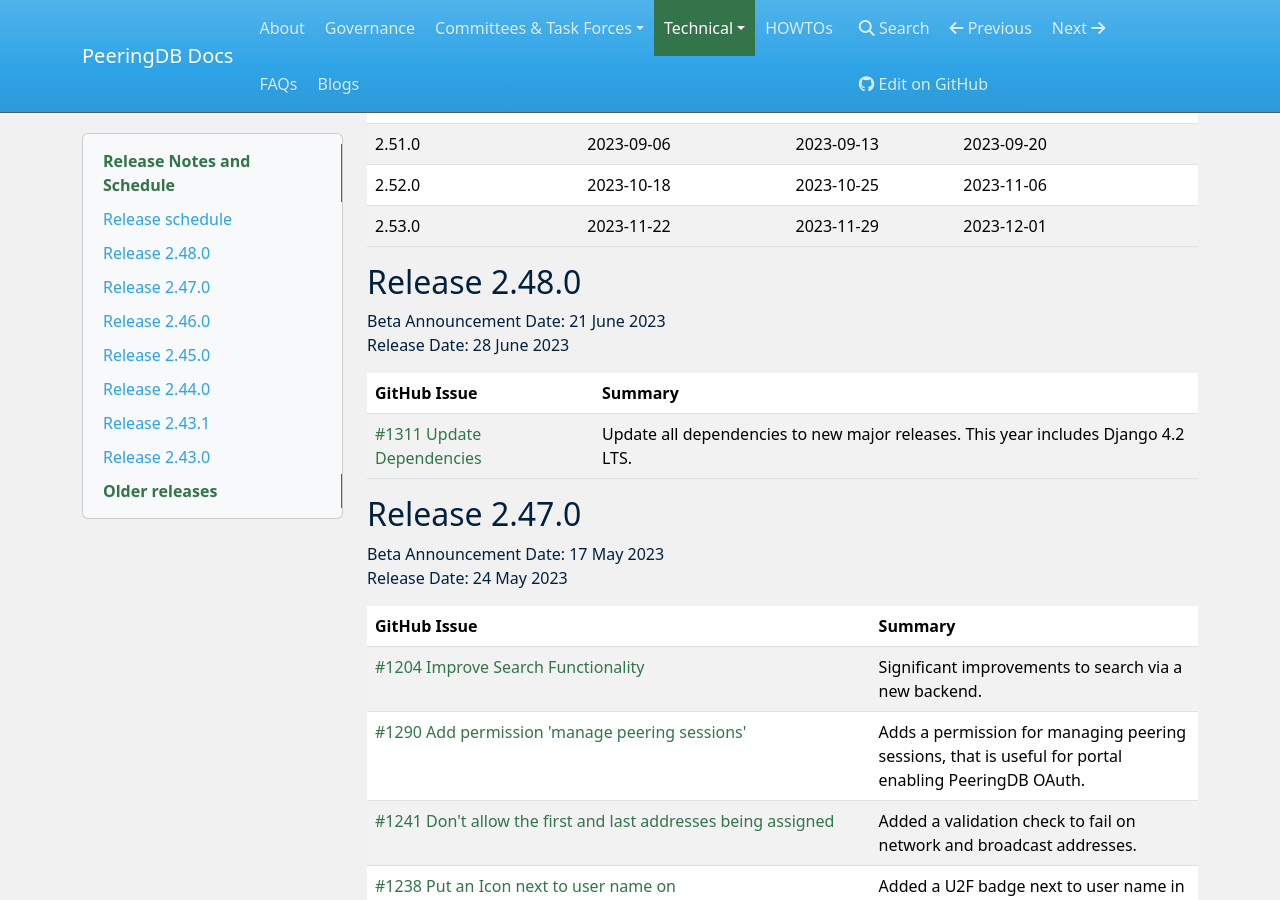
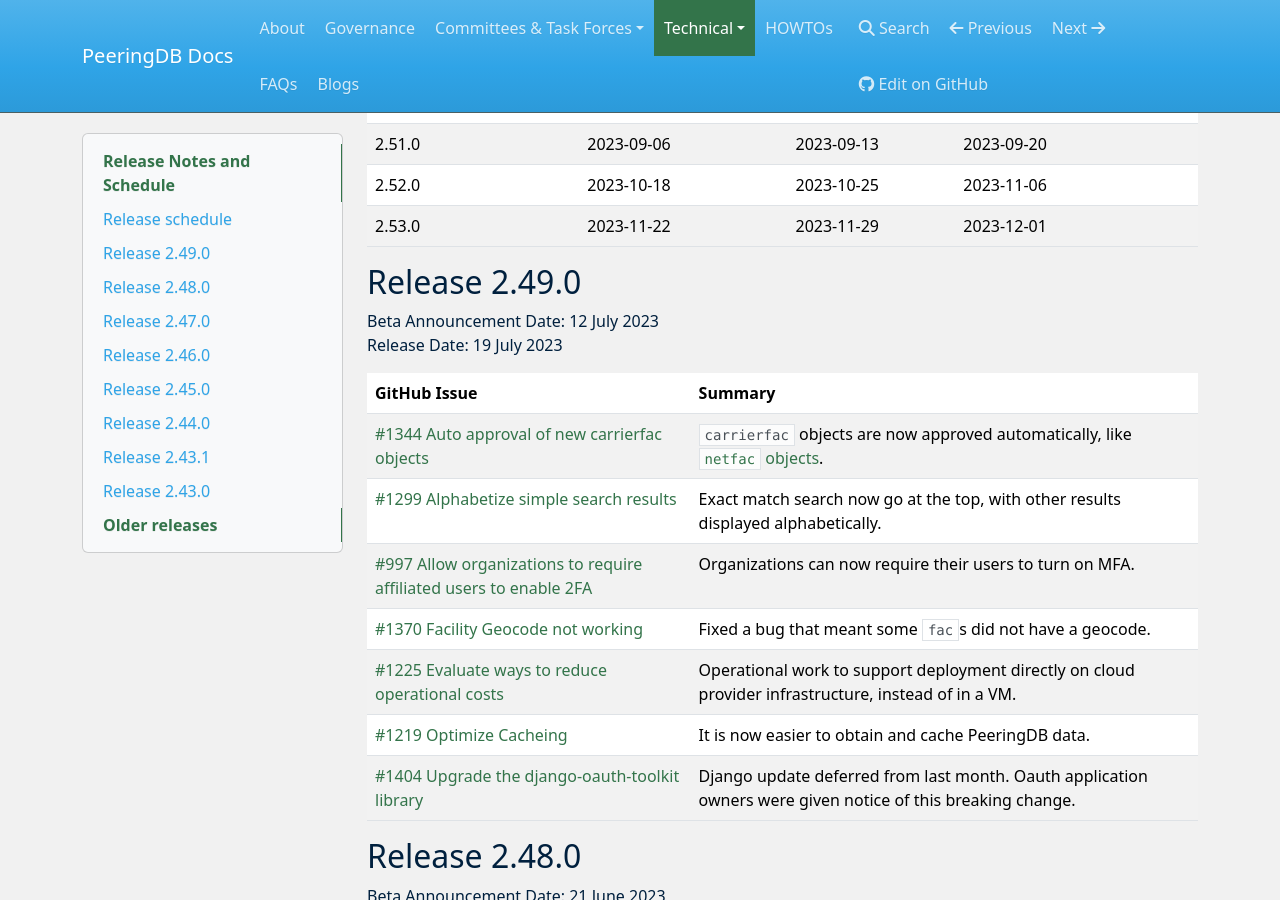
Before and after one commit to peeringdb/docs, an MkDocs documentation site: the page built from docs/release_notes/index.md, in a window 1280 px wide and 900 px high, scrolled down 533 px. Built offline with MkDocs 1.6.1, drawn with Linux system fonts in a browser that asks for light colours; nearby versions of some CDN libraries.

Commit message:
Release notes for 2.49.0 & blog on Network Type survey results (#290)
1. Release notes for 2.49.0
2. Blog on Network Type survey results & supporting images

```diff
--- a/docs/release_notes/index.md
+++ b/docs/release_notes/index.md
@@ -19,6 +19,22 @@
 | 2.51.0 | 2023-09-06 | 2023-09-13 | 2023-09-20 |
 | 2.52.0 | 2023-10-18 | 2023-10-25 | 2023-11-06 |
 | 2.53.0 | 2023-11-22 | 2023-11-29 | 2023-12-01 |
+
+## Release 2.49.0
+
+Beta Announcement Date: 12 July 2023
+Release Date: 19 July 2023
+
+| **GitHub Issue** | **Summary** |
+| ----------------- | ----------- |
+| [#1344 Auto approval of new carrierfac objects](https://github.com/peeringdb/peeringdb/issues/1344) | `carrierfac` objects are now approved automatically, like [`netfac` objects](https://docs.peeringdb.com/howto/search/#querying-with-the-peeringdb-api). |
+| [#1299 Alphabetize simple search results](https://github.com/peeringdb/peeringdb/issues/1299) | Exact match search now go at the top, with other results displayed alphabetically. |
+| [#997 Allow organizations to require affiliated users to enable 2FA](https://github.com/peeringdb/peeringdb/issues/997) | Organizations can now require their users to turn on MFA. |
+| [#1370 Facility Geocode not working](https://github.com/peeringdb/peeringdb/issues/1370) | Fixed a bug that meant some `fac`s did not have a geocode. |
+| [#1225 Evaluate ways to reduce operational costs](https://github.com/peeringdb/peeringdb/issues/1225) | Operational work to support deployment directly on cloud provider infrastructure, instead of in a VM. |
+| [#1219 Optimize Cacheing](https://github.com/peeringdb/peeringdb/issues/1219) | It is now easier to obtain and cache PeeringDB data. |
+| [#1404 Upgrade the django-oauth-toolkit library](https://github.com/peeringdb/peeringdb/issues/1404) | Django update deferred from last month. Oauth application owners were given notice of this breaking change. |
+
 
 ## Release 2.48.0
 
```
Also changed, not shown: docs/blog/network_type_what_you_told_us.md (added, +43 -0 lines), docs/blog/images/network_type_accuracy.png (added), docs/blog/images/network_type_do_you_use_it.png (added), docs/blog/images/network_type_nuance.png (added), docs/blog/images/network_type_utility.png (added).
